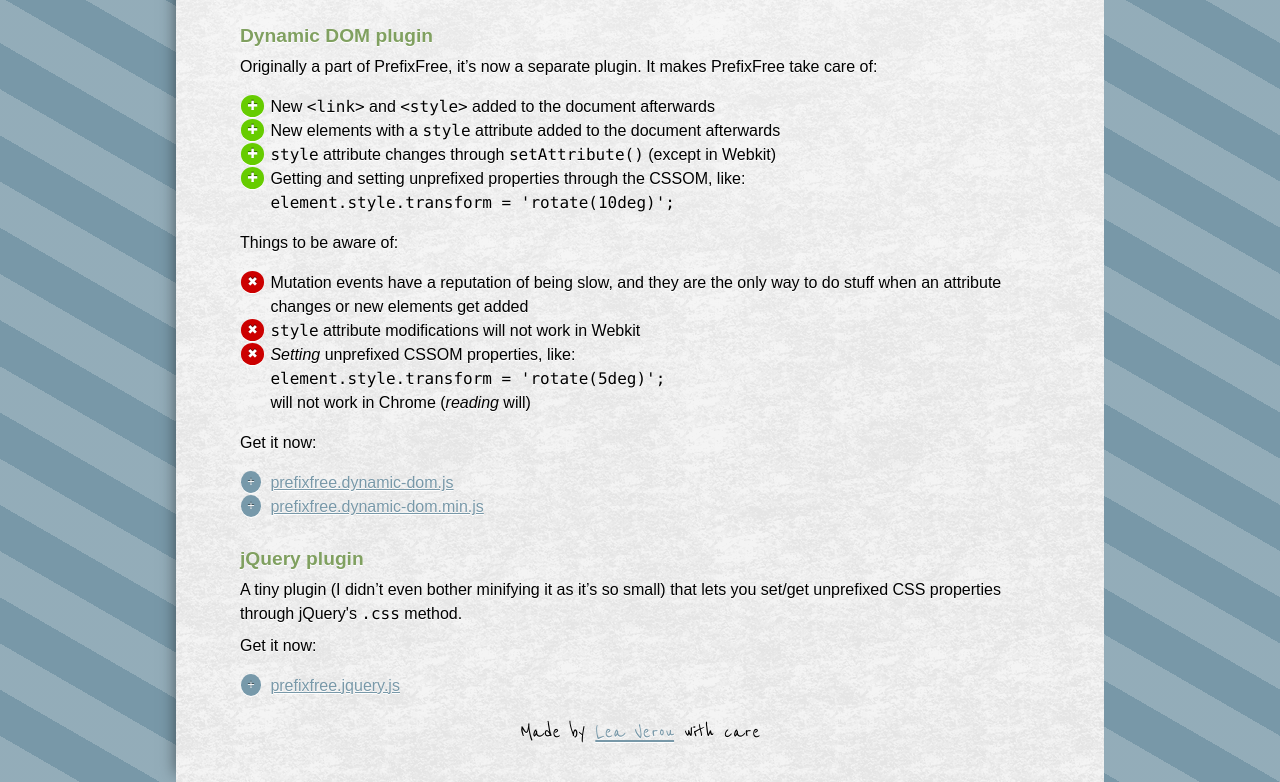
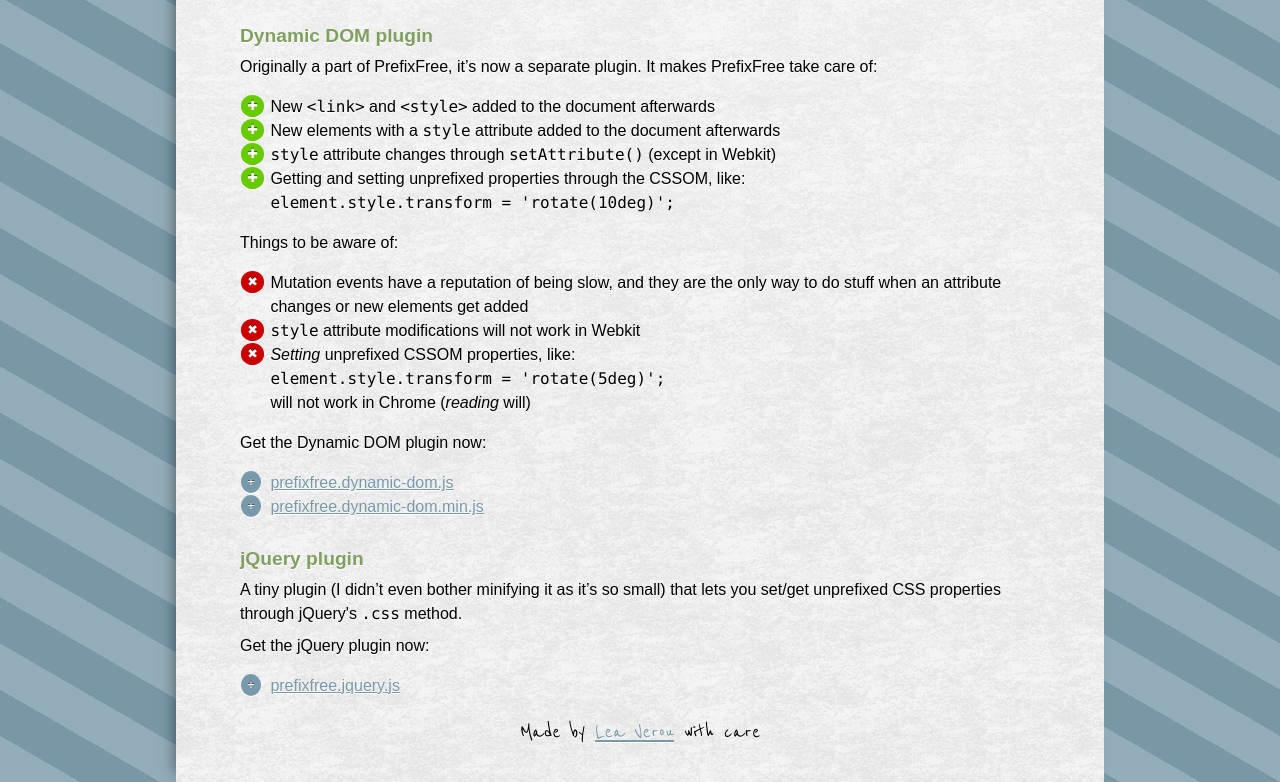
Before and after one commit to LeaVerou/prefixfree, a plain HTML site: page index.html in a window 1280 px wide. Shown: the part 2140-2922 px from the top of the page. Drawn offline with Linux system fonts and the light colour scheme.

Commit message:
Fixed link

```diff
--- a/index.html
+++ b/index.html
@@ -151,17 +151,17 @@
 			 	will not work in Chrome (<em>reading</em> will)
 			 </li>
 		</ul>
-		<p>Get it now:</p>
+		<p>Get the Dynamic DOM plugin now:</p>
 		<ul>
 			<li><a href="https://raw.github.com/LeaVerou/prefixfree/master/plugins/prefixfree.dynamic-dom.js">prefixfree.dynamic-dom.js</a></li>
-			<li><a href="https://raw.github.com/LeaVerou/prefixfree/master/plugins/prefixfree.dynamic-dom.js">prefixfree.dynamic-dom.min.js</a></li>
+			<li><a href="https://raw.github.com/LeaVerou/prefixfree/master/plugins/prefixfree.dynamic-dom.min.js">prefixfree.dynamic-dom.min.js</a></li>
 		</ul>
 	</section>
 
 	<section id="jquery">
 		<h1>jQuery plugin</h1>
 		<p>A tiny plugin (I didn’t even bother minifying it as it’s so small) that lets you set/get unprefixed CSS properties through jQuery's <code>.css</code> method.</p>
-		<p>Get it now:</p>
+		<p>Get the jQuery plugin now:</p>
 		<ul>
 			<li><a href="https://raw.github.com/LeaVerou/prefixfree/master/plugins/prefixfree.jquery.js">prefixfree.jquery.js</a></li>
 		</ul>
```
